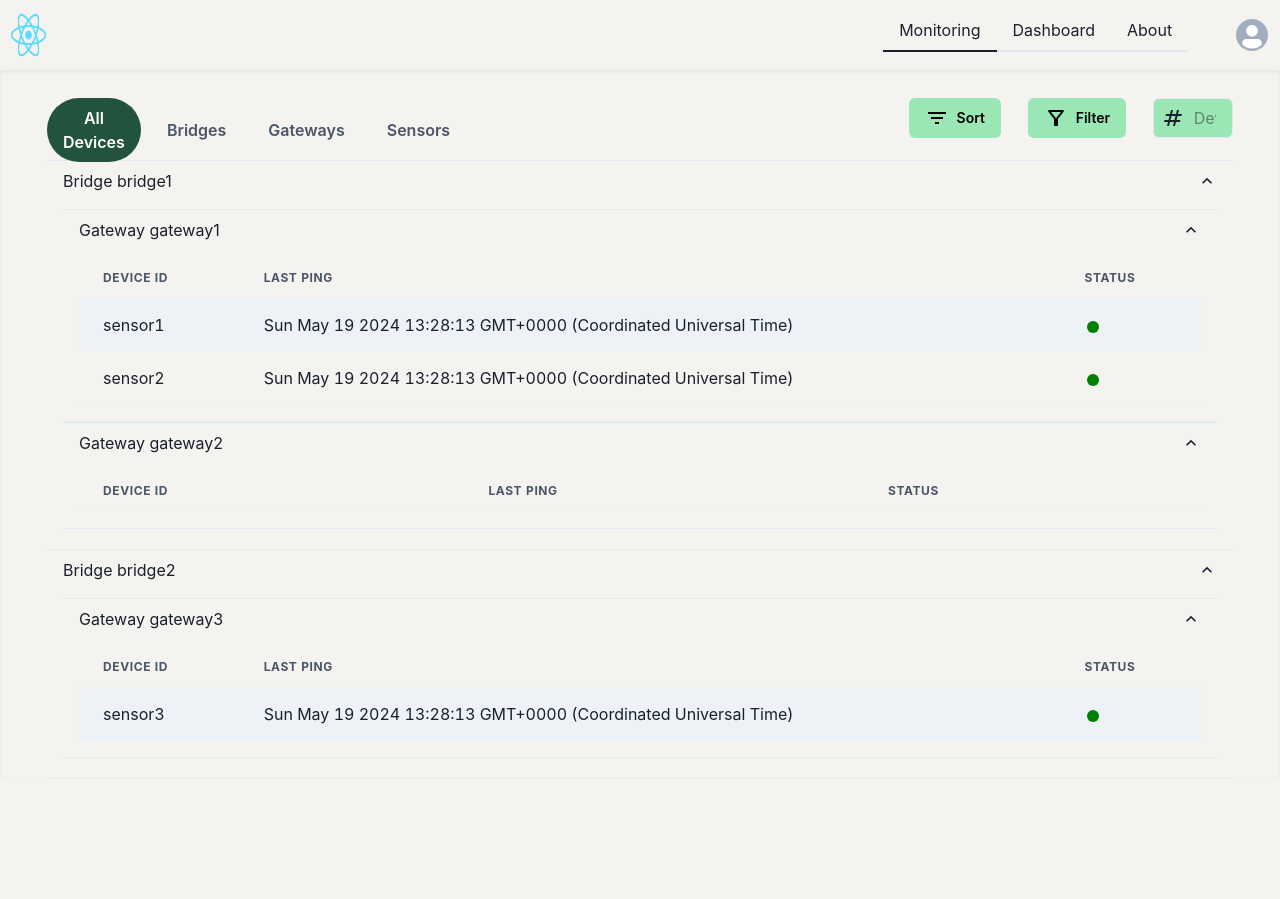
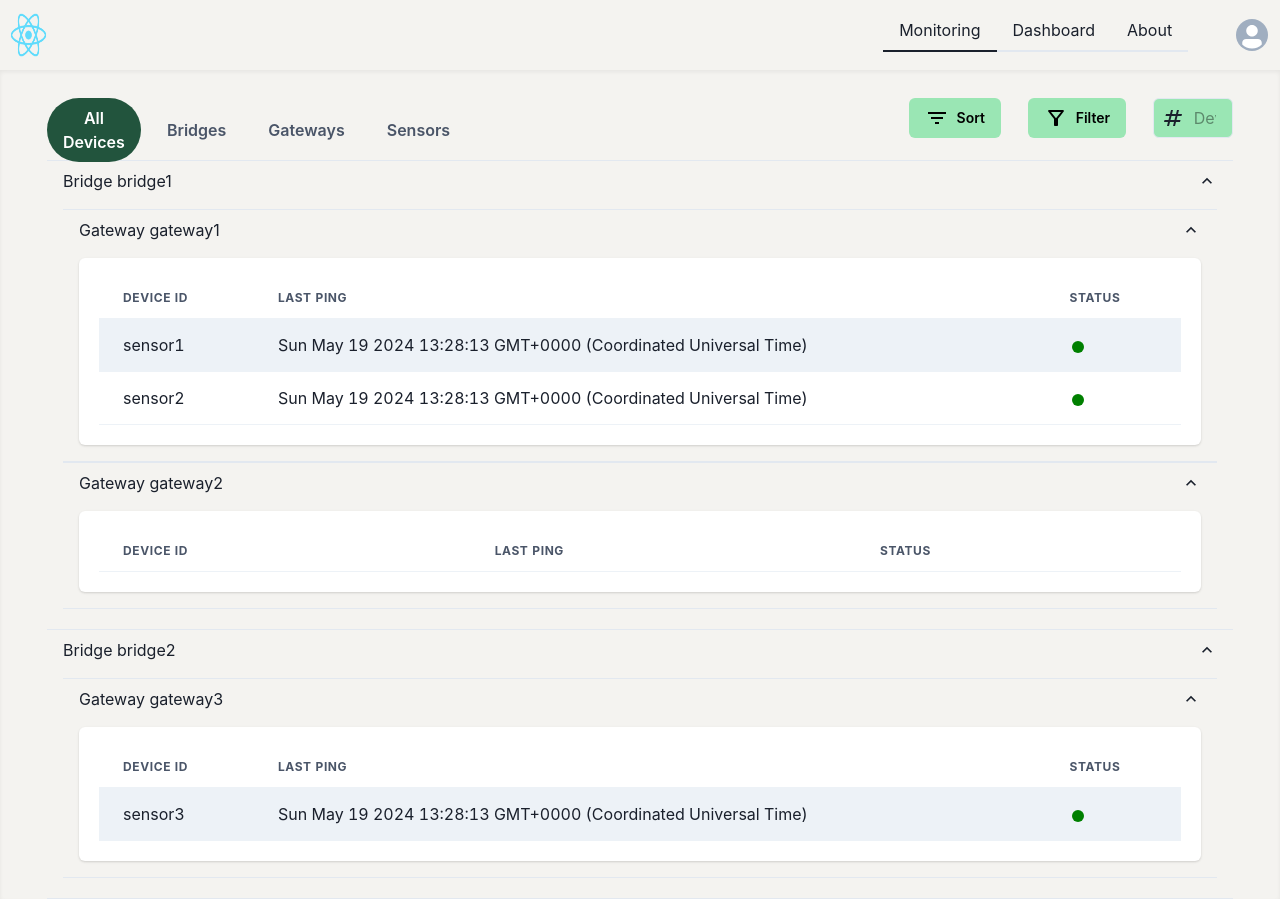
Before and after one commit to mikoMaz/monitoring-via-push-messages, a React (Create React App) app in the folder src/main/webclient/: page /monitoring in a window 1280 px wide. Before the commit the page ends 800 px from the top, so only its background shows below. Built offline with nearby package versions, Linux system fonts and the light colour scheme.

Commit message:
sensors tables styling

```diff
--- a/src/main/webclient/src/components/layout/monitoring-tables/all-devices-view/components/sensors-table.tsx
+++ b/src/main/webclient/src/components/layout/monitoring-tables/all-devices-view/components/sensors-table.tsx
@@ -1,4 +1,6 @@
 import {
+  Card,
+  CardBody,
   Table,
   TableContainer,
   Tbody,
@@ -10,14 +12,15 @@ import { Sensor } from "../../../../../types/deviceModel";
 import { DeviceRow } from "./device-row";
 
 interface ISensorsTableProps {
-  sensors: Sensor[]
+  sensors: Sensor[];
 }
 
-export const SensorsTable = ({sensors}: ISensorsTableProps) => {
-
+export const SensorsTable = ({ sensors }: ISensorsTableProps) => {
   return (
+    <Card>
+      <CardBody>
         <TableContainer>
-      <Table variant="striped">
+          <Table variant="striped" bg="white">
             <Thead>
               <Tr>
                 <Th>Device ID</Th>
@@ -34,5 +37,7 @@ export const SensorsTable = ({sensors}: ISensorsTableProps) => {
             </Tbody>
           </Table>
         </TableContainer>
+      </CardBody>
+    </Card>
   );
 };
```
Lines whose indentation alone changed are shown as unchanged.
